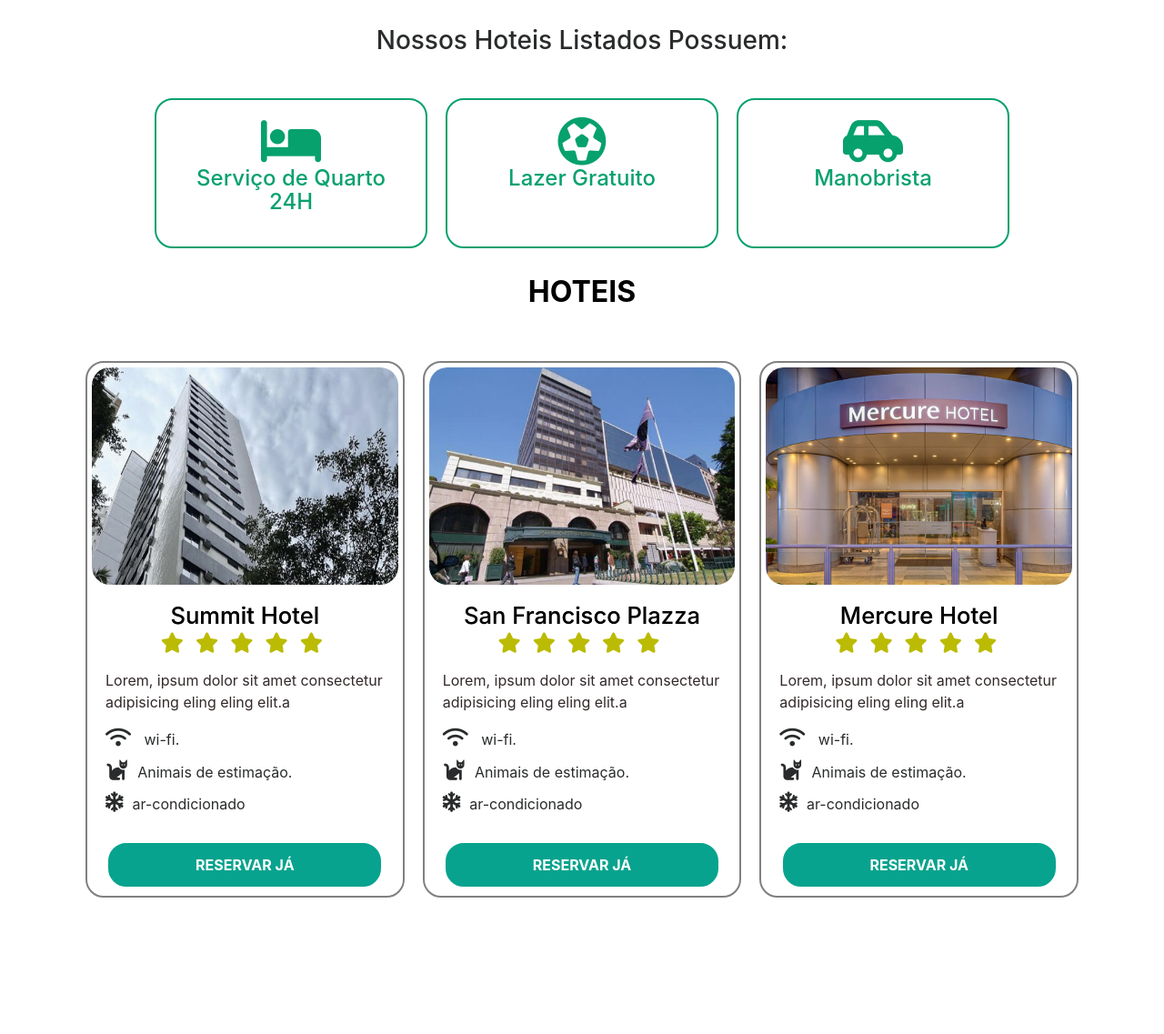
After one commit to Gianluca-S-Oliveira/Travallerfinal, a PHP site: page /Hotel/index.html in a window 1280 px wide. The commit adds this page. Shown: the part 681-1818 px from the top of the page at 91% size. Run offline with PHP 8.4, Linux system fonts and the light colour scheme; some libraries are stand-ins or nearby versions.

```diff
--- a/CSS/Carro/carousel.css
+++ b/CSS/Carro/carousel.css
@@ -31,7 +31,6 @@
     /* background-color: red; */
     position: relative;
     width: 100%;
-    background-color: rgb(4, 73, 44);
 }
 
 .Carousel-slider.fullwidth {
--- a/Pages/home/Carros/index.html
+++ b/Pages/home/Carros/index.html
@@ -19,7 +19,7 @@
     <div class="content">
 
         <div class="textBox">
-            <h2>Ache seu carro ideal <br> Isso é <span>Starbucks</span></h2>
+            <h2><strong>Encontre</strong>  <br> aqui o seu <br><span>Carro ideal</span></h2>
             <p>Lorem, ipsum dolor sit amet consectetur adipisicing elit. Sit illum sapiente eveniet odit minima, eaque iusto dolorem excepturi tempore reiciendis!</p>
       <a href="">Saiba Mais</a>
         </div>     <div class="imgBox">
--- /dev/null
+++ b/Pages/home/Hotel/advantages.css
@@ -0,0 +1,47 @@
+.containerr {
+    display: flex;
+    justify-content: center;
+  }
+
+  .roww {
+    display: flex;
+    flex-wrap: wrap;
+    justify-content: center;
+  }
+
+  .service {
+text-align: center;
+border: 2px solid #06a16d;
+    margin: 10px;
+    border-radius: 20px;
+    padding: 20px;
+    width: 300px;
+    color: #06a16d;
+
+  }
+
+  .icon {
+    font-size: 3.3rem;
+    /* color: #06a16d; */
+  }
+
+  .titles {
+    text-align: center;
+  }
+    .service:hover{
+    background-color: #06a16d;
+    color: white;
+    transition: 1.3s;
+      }
+  .section-titles {
+    margin: auto;
+    text-align: center;
+    padding: 30px;
+    font-size: 2.8rem;
+  }
+
+  @media screen and (max-width: 600px) {
+    .roww {
+      justify-content: flex-start;
+    }
+  }
--- /dev/null
+++ b/Pages/home/Hotel/hoteis.css
@@ -0,0 +1,106 @@
+#hoteis {
+    padding: 20px;
+      width: 90vw;
+      margin: auto;
+    }
+
+    .hotels_container {
+      display:flex;
+   justify-content: space-evenly;
+   align-items: center;
+      padding-top:40px;
+
+    }
+
+    .hotel img {
+      width:100%;
+  border-radius: 20px;
+          height: 300px;
+
+      margin-bottom: 5px;
+    }
+    .hotel h4{
+  color: black;
+  width: 100%;
+  text-align: center;
+  margin: 0px auto;
+  font-size: 1.6rem;
+  color: white;
+  background-image: radial-gradient(circle, rgba(3, 3, 3, 0.945), rgba(230, 230, 230, 0));
+  -webkit-background-clip: text;
+  -webkit-text-fill-color: black;
+  text-shadow: 0 0 10px rgba(255, 255, 255, 0.548);
+
+    }
+    h2{
+      color: black;
+      background-image: radial-gradient(circle, rgba(255, 255, 255, 0.8), rgba(230, 230, 230, 0));
+      -webkit-background-clip: text;
+      -webkit-text-fill-color: black;
+      text-shadow: 0 0 10px rgba(255, 255, 255, 0.733);
+      font-weight: 700;
+    }
+    .hotel{
+  border: 2px solid gray;
+      border-radius: 20px;
+    padding: 5px ;
+     height: 590px;
+     width: 370px;
+     margin: 10px;
+     display: flex;
+     flex-direction: column;
+
+
+    }
+    .all_infos{
+      /* background-color: red; */
+      padding: 15px;
+    }
+    .hotels_container h4 {
+      max-width:300px;
+    }
+    .hotel i{
+      font-size: 1.4rem;
+      margin-bottom: 13px;
+      margin-right: 10px;
+      font-weight: 800;
+    }
+    .hotel p {
+
+      color: rgb(51, 41, 41);
+    }
+
+  .stars{
+      display: flex;
+      width: 100%;
+      margin: 5px 0px;
+    justify-content: center;
+  }
+  .stars i{
+      color: rgb(187, 187, 3);
+      margin-left: 3px;
+
+  }
+  .btn_hotel{
+      padding: 10px 10px;
+      background-color: #07a38e;
+      color: white;
+      width: 300px;
+      margin: 5px auto ;
+      font-weight: 700;
+      border-radius: 20px;
+      text-align: center;
+      text-decoration: none;
+      border :2px solid #07a38e;
+  }
+  .btn_hotel:hover{
+      background-color: white;
+      border: 2px solid #07a38e;
+      color:#07a38e ;
+      text-decoration: none;
+  }
+    @media screen and (max-width: 975px) {
+      .hotels_container {
+     flex-wrap: wrap;
+      }
+    }
--- /dev/null
+++ b/Pages/home/Hotel/index.html
@@ -0,0 +1,142 @@
+<html lang="en">
+<head>
+  <meta charset="UTF-8" />
+  <meta name="viewport" content="width=device-width, initial-scale=1.0">
+  <title>Epic Hotel</title>
+  <link rel="stylesheet" href="https://maxcdn.bootstrapcdn.com/bootstrap/4.0.0-alpha.6/css/bootstrap.min.css" integrity="sha384-rwoIResjU2yc3z8GV/NPeZWAv56rSmLldC3R/AZzGRnGxQQKnKkoFVhFQhNUwEyJ" crossorigin="anonymous">
+  <link href="https://maxcdn.bootstrapcdn.com/font-awesome/4.7.0/css/font-awesome.min.css" rel="stylesheet" integrity="sha384-wvfXpqpZZVQGK6TAh5PVlGOfQNHSoD2xbE+QkPxCAFlNEevoEH3Sl0sibVcOQVnN" crossorigin="anonymous">
+   <link rel="stylesheet" href="https://cdnjs.cloudflare.com/ajax/libs/animate.css/3.5.2/animate.min.css">
+  <link rel="stylesheet" href="header.css" />
+  <link rel="stylesheet" href="bar.css" />
+  <link rel="stylesheet" href="style.css">
+  <link rel="stylesheet" href="hoteis.css">
+  <link rel="stylesheet" href="advantages.css">
+  <link rel="stylesheet" href="https://cdnjs.cloudflare.com/ajax/libs/font-awesome/6.4.0/css/all.min.css" integrity="sha512-iecdLmaskl7CVkqkXNQ/ZH/XLlvWZOJyj7Yy7tcenmpD1ypASozpmT/E0iPtmFIB46ZmdtAc9eNBvH0H/ZpiBw==" crossorigin="anonymous" referrerpolicy="no-referrer" />
+
+
+  <script
+  src="https://code.jquery.com/jquery-3.2.1.min.js"
+  integrity="sha256-hwg4gsxgFZhOsEEamdOYGBf13FyQuiTwlAQgxVSNgt4="
+  crossorigin="anonymous"></script>
+<script src="https://cdnjs.cloudflare.com/ajax/libs/tether/1.4.0/js/tether.min.js" integrity="sha384-DztdAPBWPRXSA/3eYEEUWrWCy7G5KFbe8fFjk5JAIxUYHKkDx6Qin1DkWx51bBrb" crossorigin="anonymous"></script>
+<script src="https://maxcdn.bootstrapcdn.com/bootstrap/4.0.0-alpha.6/js/bootstrap.min.js" integrity="sha384-vBWWzlZJ8ea9aCX4pEW3rVHjgjt7zpkNpZk+02D9phzyeVkE+jo0ieGizqPLForn" crossorigin="anonymous"></script>
+  <script src="script.js"></script>
+</head>
+  <body>
+
+
+
+    <div id="head" class="text-center">
+      <div class="main__text">
+         <h1>Encontre Seu Hotel Agora!</h1>
+<p>
+Encontre as melhores opções de Hoteis de São Paulo e desfrute das inúmeras vantagens!
+    </div>
+      </div>
+
+<!-- <div class="vantagens__hotel">
+
+</div> -->
+<section id="services" class="services">
+
+    <div class="section-titles">
+      <h3>Nossos Hoteis Listados Possuem:</h3>
+    </div>
+    <div class="containerr">
+    <div class="roww">
+      <div class="service">
+        <div class="icon-box">
+          <div class="icon"><i class="fa-solid fa-bed"></i></div>
+          <h4 class="titles"><p>Serviço de Quarto 24H</p></h4>
+        </div>
+      </div>
+      <div class="service">
+        <div class="icon-box">
+          <div class="icon"><i class="fa-sharp fa-regular fa-futbol"></i></div>
+          <h4 class="titles"><p>Lazer Gratuito</p></h4>
+        </div>
+      </div>
+      <div class="service">
+        <div class="icon-box">
+          <div class="icon"><i class="fa-sharp fa-solid fa-car-side"></i></div>
+          <h4 class="titles"><p>Manobrista</p></h4>
+        </div>
+      </div>
+    </div>
+  </div>
+</section>
+</section>
+
+
+
+  <div id="hoteis" >
+   <h2 align="center">HOTEIS</h2>
+
+  <div class="hotels_container">
+
+
+
+    <div class="hotel">
+  <img src="./summit.jpg" alt="" />
+    <div class="all_infos">
+    <h4>Summit Hotel </h4>
+    <div class="stars"><i class="fa-solid fa-star"></i><i class="fa-solid fa-star"></i><i class="fa-solid fa-star"></i><i class="fa-solid fa-star"></i><i class="fa-solid fa-star"></i></div>
+    <p>Lorem, ipsum dolor sit amet consectetur adipisicing eling eling elit.a</p>  <div class="infos">
+      <i class="fa-solid fa-wifi"></i>
+      wi-fi.<br>
+      <i class="fa-solid fa-cat"></i>Animais de estimação.<br>
+      <i class="fas fa-sharp fa-light fa-snowflake"></i>ar-condicionado
+  </div>
+   </div>
+   <a class="btn_hotel" href="">RESERVAR JÁ</a>
+    </div>
+
+
+
+
+    <div class="hotel">
+  <img src="./franciscoplaza.jpg" alt="" />
+  <div class="all_infos">
+    <h4>San Francisco Plazza</h4>
+    <div class="stars"><i class="fa-solid fa-star"></i><i class="fa-solid fa-star"></i><i class="fa-solid fa-star"></i><i class="fa-solid fa-star"></i><i class="fa-solid fa-star"></i></div>
+    <p>Lorem, ipsum dolor sit amet consectetur adipisicing eling eling elit.a</p> <div class="infos">
+      <i class="fa-solid fa-wifi"></i>
+      wi-fi.<br>
+      <i class="fa-solid fa-cat"></i>Animais de estimação.<br>
+      <i class="fas fa-sharp fa-light fa-snowflake"></i>ar-condicionado
+   </div>
+
+  </div>
+  <a class="btn_hotel" href="">RESERVAR JÁ</a>
+    </div>
+
+
+
+    <div class="hotel">
+  <img src="./mercure.jpg" alt="" />
+  <div class="all_infos">
+    <h4>Mercure Hotel</h4>
+    <div class="stars"><i class="fa-solid fa-star"></i><i class="fa-solid fa-star"></i><i class="fa-solid fa-star"></i><i class="fa-solid fa-star"></i><i class="fa-solid fa-star"></i></div>
+  <p>Lorem, ipsum dolor sit amet consectetur adipisicing eling eling elit.a</p>
+    <div class="infos">
+    <i class="fa-solid fa-wifi"></i>
+    wi-fi.<br>
+    <i class="fa-solid fa-cat"></i>Animais de estimação.<br>
+    <i class="fas fa-sharp fa-light fa-snowflake"></i>ar-condicionado
+  </div>
+   </div>
+   <a class="btn_hotel" href="">RESERVAR JÁ</a>
+    </div>
+
+
+  </div>
+  </div>
+
+  <br>
+  <br>
+  <br>
+  <br>
+  <br>
+  </body>
+
+</html>
```
Also changed, not shown: Pages/home/Hotel/style.css (added, +160 -0 lines), Pages/home/painel.php (+4 -3 lines), Pages/home/Hotel/franciscoplaza.jpg (added), Pages/home/Hotel/index.php (deleted), Pages/home/Hotel/mercure.jpg (added), Pages/home/Hotel/summit.jpg (added), 2 other files.
